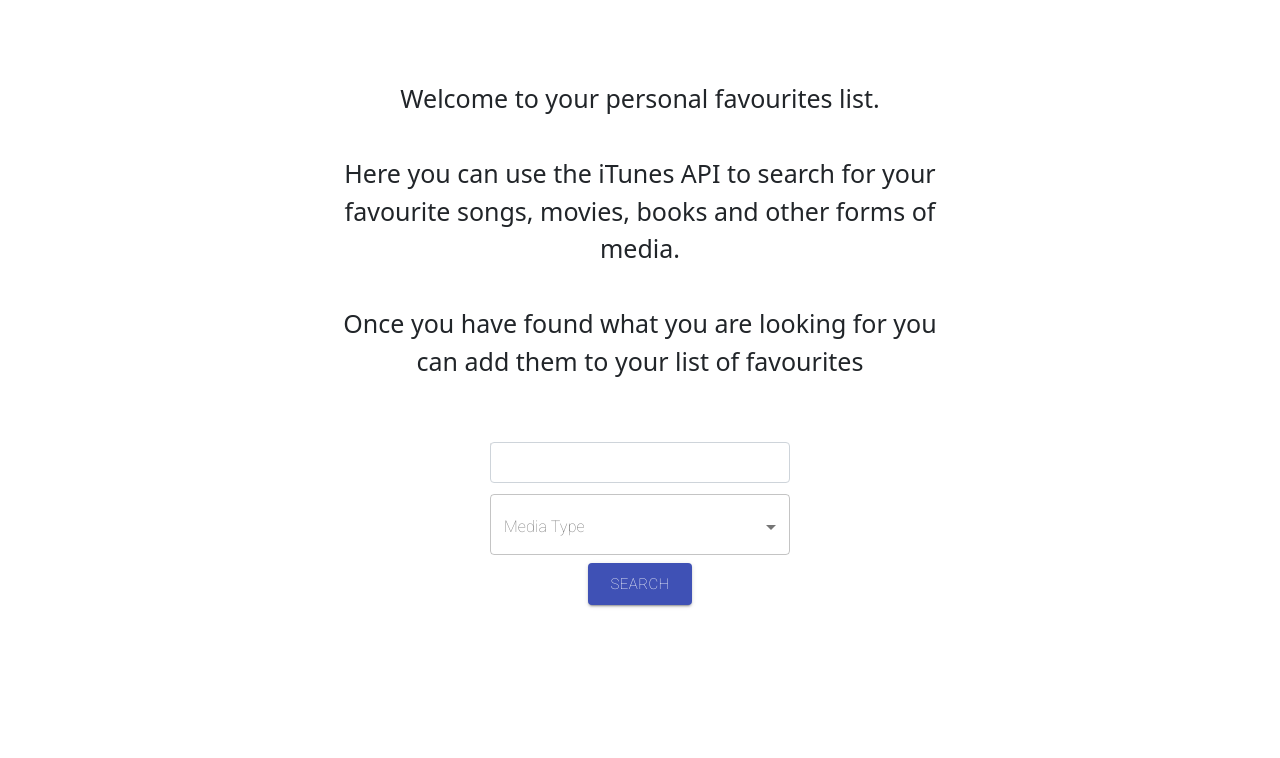
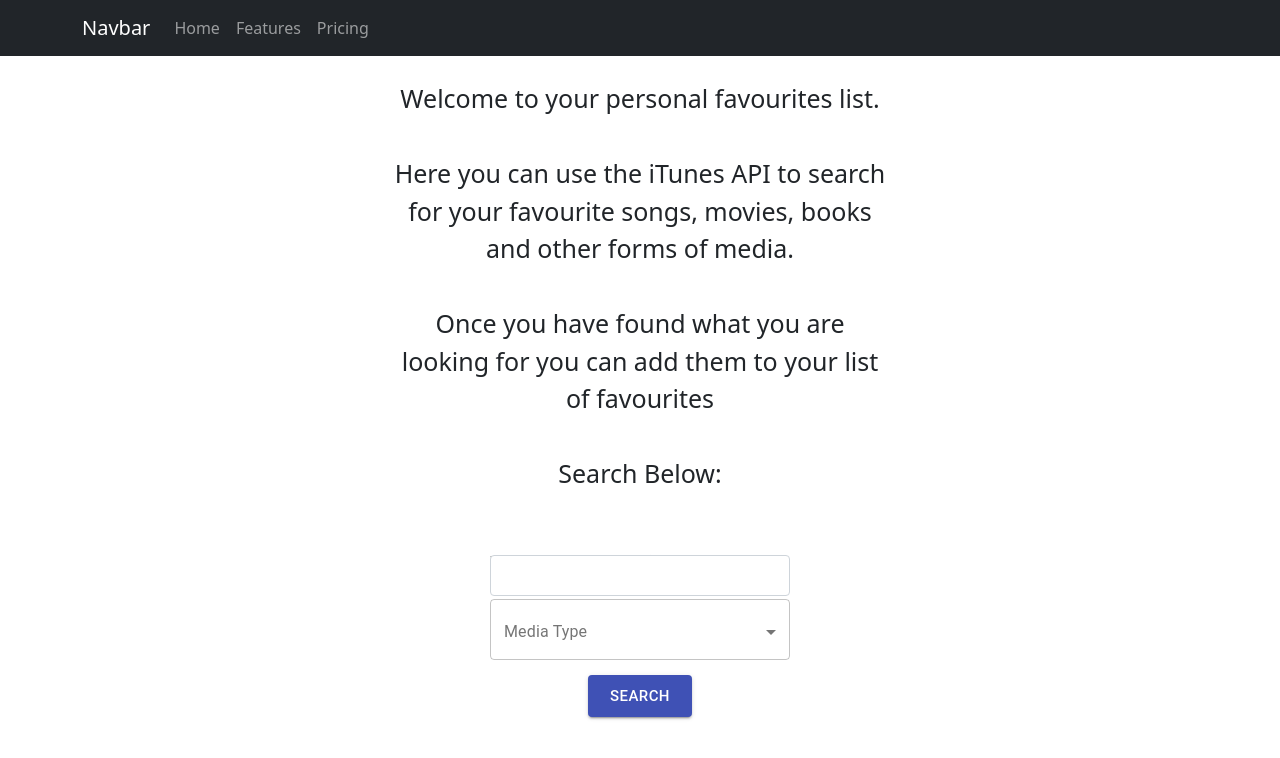
Before and after one commit to BradleyLund/react-itunes-api, a React (Create React App) app in the folder frontend/: page / in a window 1280 px wide. Shown: the top 758 px of the page. Built offline with nearby package versions, Linux system fonts and the light colour scheme.

Commit message:
styling changes

```diff
--- a/frontend/src/App.css
+++ b/frontend/src/App.css
@@ -1,8 +1,8 @@
-@import url('https://fonts.googleapis.com/css2?family=Roboto:wght@100&display=swap');
 
 body {
   font-family: 'Roboto', sans-serif;
   text-align: center;
+
 }
 
 #formInput {
@@ -11,12 +11,18 @@ body {
   justify-content: center;
   align-items: center;
   margin: auto;
+  width: 500px;
 }
 
 #headerDiv {
-  width: 600px;
+  width: 500px;
   margin: auto;
   margin-top: 80px;
   font-size: 25px;
   margin-bottom: 30px;
 }
+
+
+#searchButton {
+  margin-top: 15px;
+}
--- a/frontend/src/App.js
+++ b/frontend/src/App.js
@@ -2,10 +2,12 @@ import "./App.css";
 import InputForm from "./Components/inputform";
 import Header from "./Components/header";
 import "bootstrap/dist/css/bootstrap.min.css";
+import NavbarComponent from "./Components/navbar";
 
 function App() {
   return (
     <div className="App">
+      <NavbarComponent />
       <Header />
       <InputForm />
     </div>
--- a/frontend/src/Components/header.js
+++ b/frontend/src/Components/header.js
@@ -8,6 +8,9 @@ export default function Header() {
       songs, movies, books and other forms of media. <br></br>
       <br></br> Once you have found what you are looking for you can add them to
       your list of favourites
+      <br></br>
+      <br></br>
+      Search Below:
     </div>
   );
 }
--- a/frontend/src/Components/inputform.js
+++ b/frontend/src/Components/inputform.js
@@ -11,7 +11,7 @@ import SearchResults from "./searchresults";
 // maybe try using hooks to get that working
 const useStyles = makeStyles((theme) => ({
   formControl: {
-    margin: theme.spacing(1),
+    // margin: theme.spacing(1),
     minWidth: 120,
   },
   selectEmpty: {
@@ -146,6 +146,7 @@ export default function InputForm() {
         variant="contained"
         size="large"
         color="primary"
+        id="searchButton"
         className={classes.margin}
         onClick={() => handleSubmit()}>
         Search
--- /dev/null
+++ b/frontend/src/Components/navbar.js
@@ -0,0 +1,19 @@
+import React from "react";
+import Navbar from "react-bootstrap/Navbar";
+import Container from "react-bootstrap/Container";
+import Nav from "react-bootstrap/Nav";
+
+export default function NavbarComponent() {
+  return (
+    <Navbar bg="dark" variant="dark" fixed="top">
+      <Container>
+        <Navbar.Brand href="#home">Navbar</Navbar.Brand>
+        <Nav className="me-auto">
+          <Nav.Link href="#home">Home</Nav.Link>
+          <Nav.Link href="#features">Features</Nav.Link>
+          <Nav.Link href="#pricing">Pricing</Nav.Link>
+        </Nav>
+      </Container>
+    </Navbar>
+  );
+}
--- a/frontend/src/Components/searchresults.js
+++ b/frontend/src/Components/searchresults.js
@@ -10,10 +10,12 @@ export default function SearchResults(props) {
     </Col>
   ));
   return (
-    <Container>
-      <Row xs={1} md={2} lg={4}>
-        {results}
-      </Row>
-    </Container>
+    <div id="resultsDiv">
+      <Container>
+        <Row xs={1} md={2} lg={2}>
+          {results}
+        </Row>
+      </Container>
+    </div>
   );
 }
```
